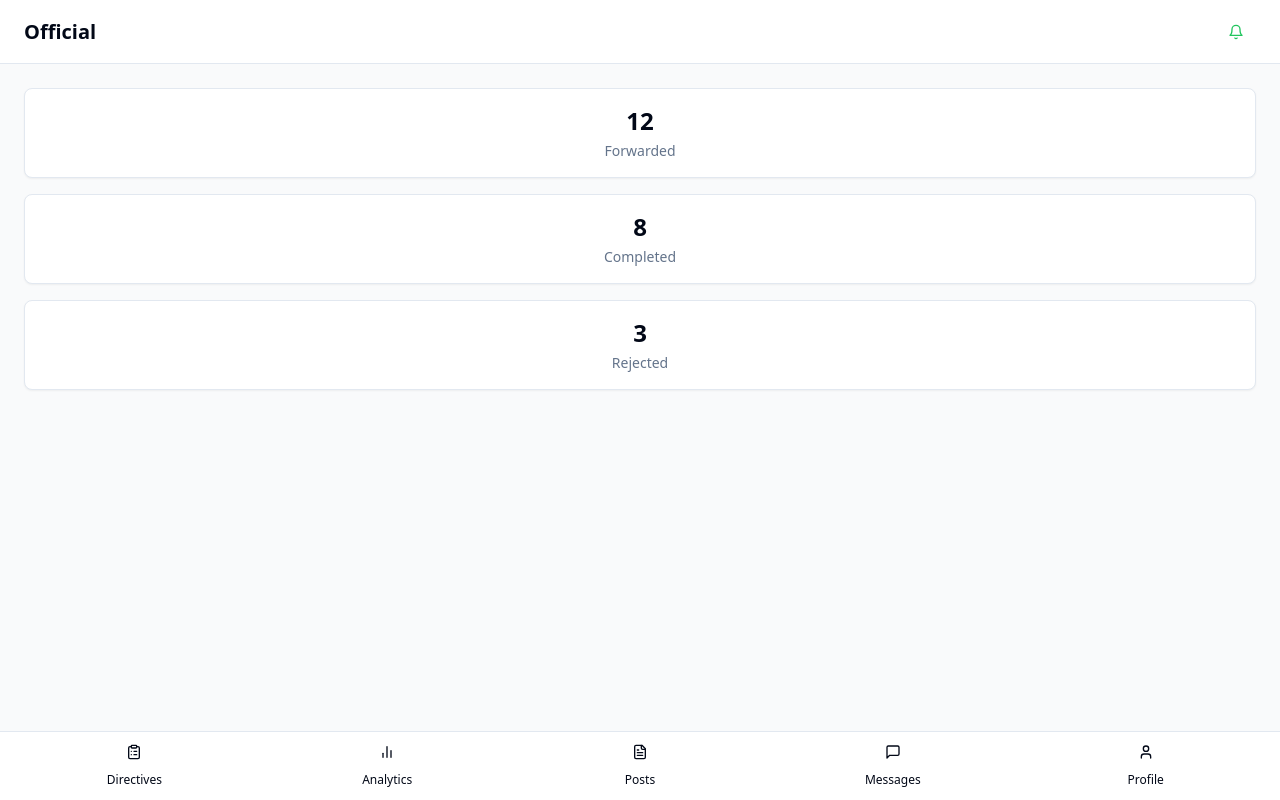
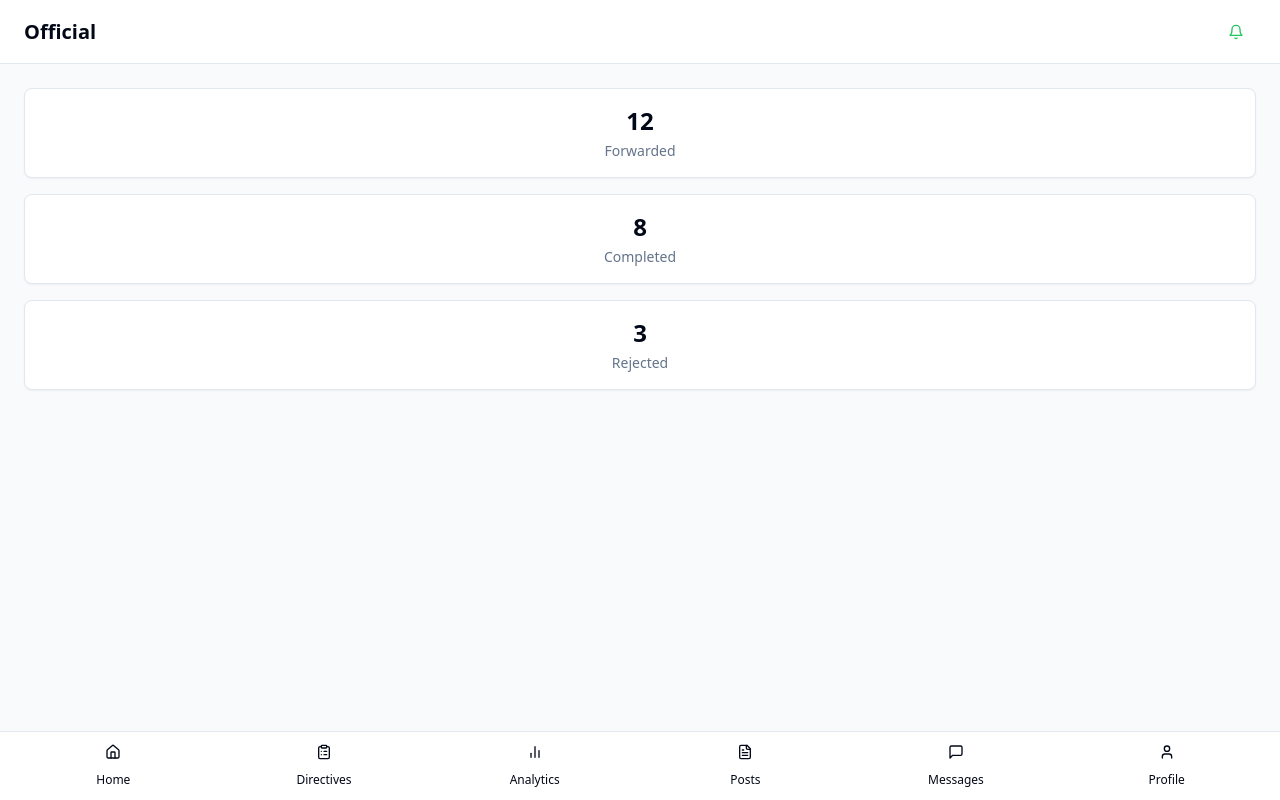
Before and after one commit to balu-XLR8/official, a React (Vite) app: page / in a window 1280 px wide. Built offline with nearby package versions, Linux system fonts and the light colour scheme.

Commit message:
[dyad] Added Home button to navigation - wrote 1 file(s)

```diff
--- a/src/components/BottomNav.tsx
+++ b/src/components/BottomNav.tsx
@@ -1,11 +1,17 @@
-import { BarChart2, ClipboardList, FileText, MessageSquare, User } from "lucide-react";
+import { Home, BarChart2, ClipboardList, FileText, MessageSquare, User } from "lucide-react";
 import { Button } from "@/components/ui/button";
 import { Link } from "react-router-dom";
 
 export default function BottomNav() {
   return (
     <footer className="fixed bottom-0 left-0 right-0 z-10 border-t bg-background">
-      <nav className="grid grid-cols-5 items-center justify-items-center p-2">
+      <nav className="grid grid-cols-6 items-center justify-items-center p-2">
+        <Button variant="ghost" className="flex flex-col items-center h-auto p-1" asChild>
+          <Link to="/">
+            <Home className="h-6 w-6" />
+            <span className="text-xs mt-1">Home</span>
+          </Link>
+        </Button>
         <Button variant="ghost" className="flex flex-col items-center h-auto p-1" asChild>
           <Link to="/directives">
             <ClipboardList className="h-6 w-6" />
```
